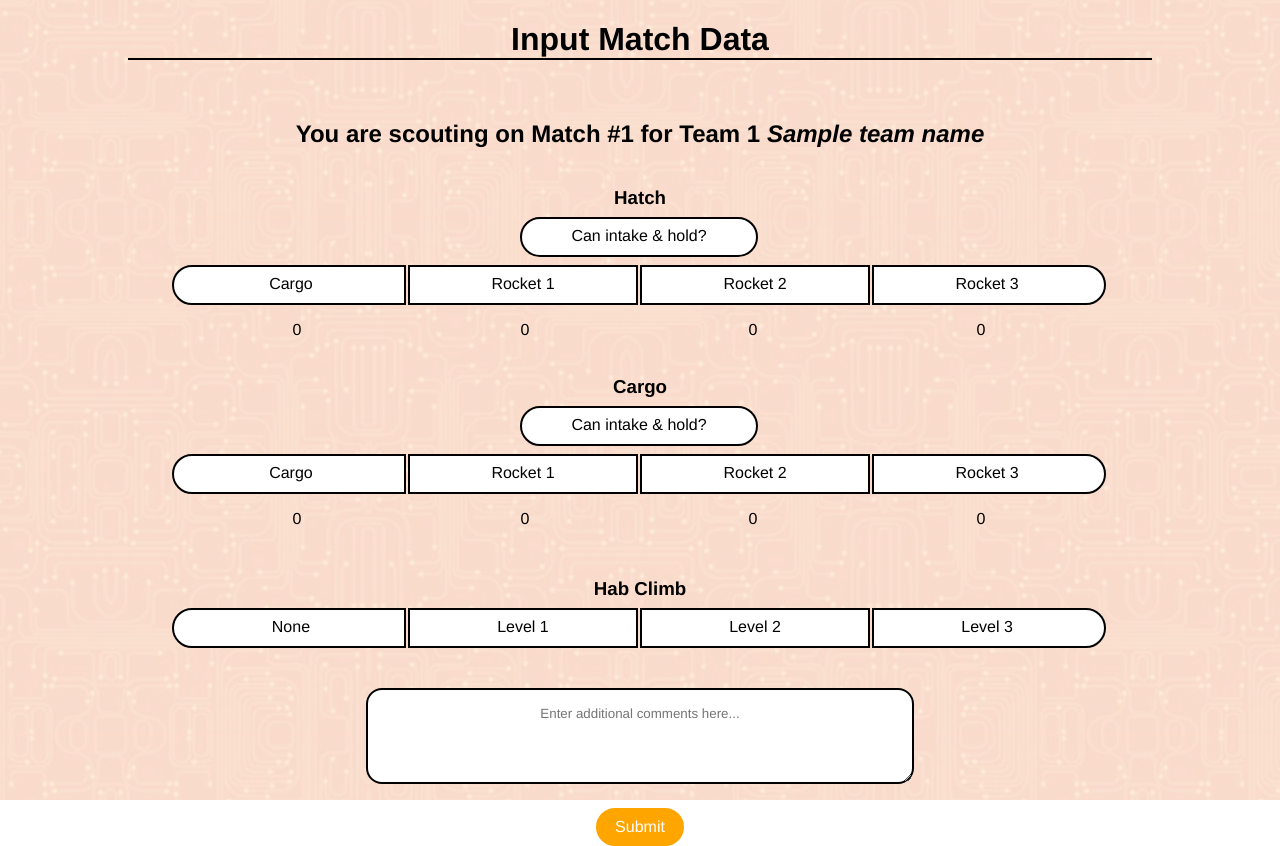
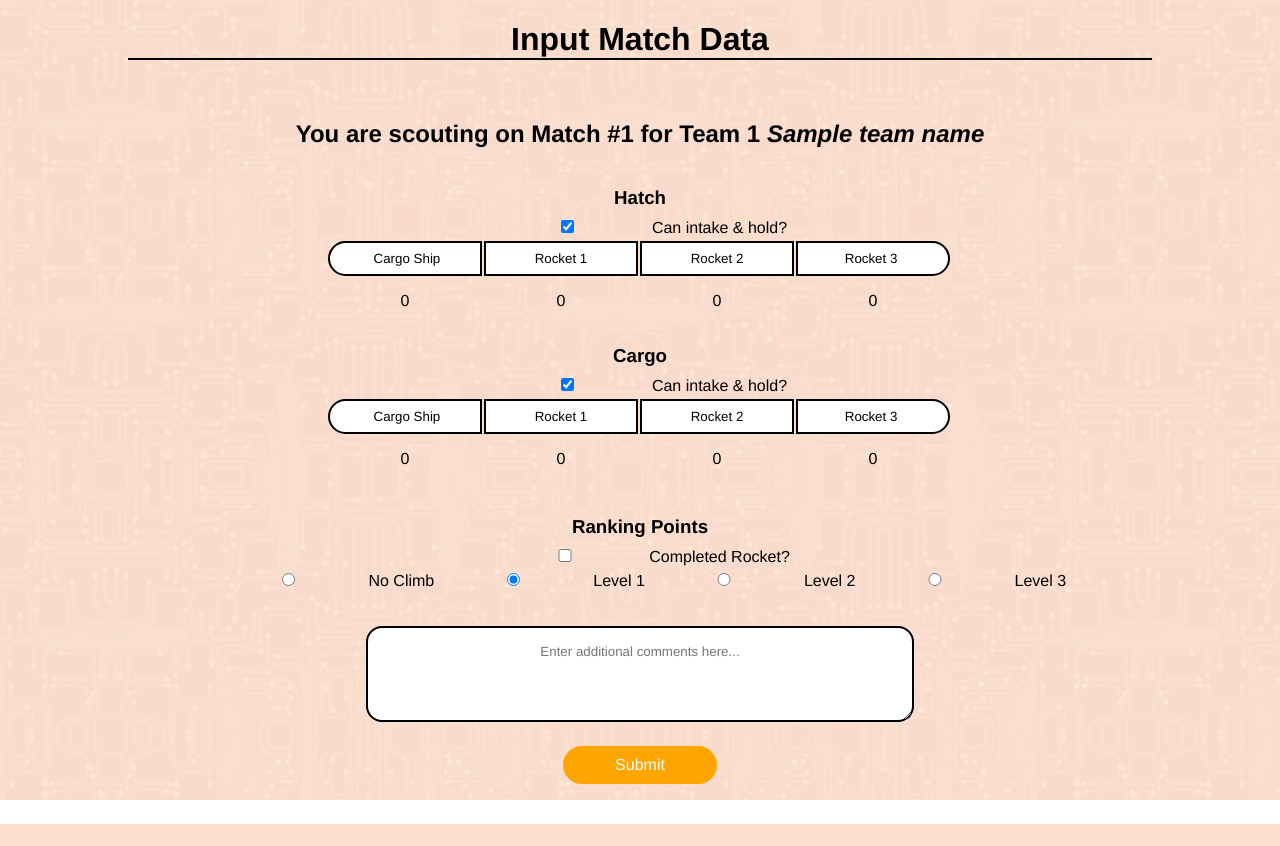
Before and after one commit to iron-claw-972/ScoutingApp2019, a Flask app: template app/templates/matchScouting/matchScouting.html in a window 1280 px wide. After the commit the page ends 824 px from the top, so only its background shows below. Run offline with Flask 2, Linux system fonts and the light colour scheme; the template is opened without the code that fills it: most values are stand-ins (such as "Sample title", 1, 10 or a date in 2020); some web fonts are replaced.

Commit message:
added rocket question

```diff
--- a/app/static/css/matchScouting.css
+++ b/app/static/css/matchScouting.css
@@ -23,6 +23,10 @@ html, body {
     padding: 0;
 }
 
+body {
+    padding-bottom: 5vh;
+}
+
 @keyframes backgroundScroll {
     from{
         background-position: 0% 0%;
@@ -35,7 +39,7 @@ html, body {
 #background {
     z-index:-999;
     content: "";
-    position: absolute;
+    position: fixed;
     top: 0;
     left: 0;
     width: 100%;
@@ -58,7 +62,9 @@ div#hatchInput, div#cargoInput {
 div#climbInput {
     margin: 4vh 0;
 }
-
+div#rocketInput {
+    margin: 4vh 0;
+}
 h1 {
     display: inline-block;
     margin-bottom: 5vh;
@@ -75,13 +81,8 @@ p {
     margin: 0  0 1vh 0;
 }
 
-input[type='radio'], input[type='checkbox'] {
-    display: none;
-}
-
-input + label {
-    width: 200px;
-    height: 20px;
+input {
+    width: 12vw;
     display: inline-block;
     border: 2px solid black;
     color: black;
@@ -93,8 +94,7 @@ input + label {
 }
 
 .labelinputs {
-    width: 200px;
-    height: 20px;
+    width: 10vw;
     display: inline-block;
     color: black;
     margin-left: -2px;
@@ -103,29 +103,23 @@ input + label {
     margin-bottom: 1vh;
 }
 
-input:active + label {
-    border-color: orange;
-    color: orange;
+input:hover {
     background-color: #fff0d6;
     transition: 0.25s;
 }
 
-label:hover {
-    background-color: #fff0d6;
+input:active {
+    background-color: orange;
     transition: 0.25s;
 }
 
-input:active + label + input + label {
-    border-left-color: orange;
-}
-
-label.firstLabel {
+input.firstInput {
     padding-left: calc(1vw + 0.5vh);
     border-top-left-radius: 100px;
     border-bottom-left-radius: 100px;
 }
 
-label.lastLabel {
+input.lastInput {
     padding-right: calc(1vw + 0.5vh);
     border-top-right-radius: 100px;
     border-bottom-right-radius: 100px;
--- a/app/static/js/matchScoutingForm.js
+++ b/app/static/js/matchScoutingForm.js
@@ -4,8 +4,8 @@ var element
 for (var i = 0; i < inputid.length; i++) {
     element = document.getElementById(inputid[i])
     element.idnum = i;
-    element.onclick = function () {
+    element.addEventListener("click", function () {
         var increase = document.getElementById(labelid[this.idnum]);
         increase.textContent = Number(increase.textContent) + 1
-    }
+    });
 }
--- a/app/templates/matchScouting/matchScouting.html
+++ b/app/templates/matchScouting/matchScouting.html
@@ -21,20 +21,16 @@
             <input type="checkbox" name="hatchIntake" id="hatchIntake" checked> <label for="hatchIntake"
                 class="firstLabel lastLabel needswide">Can intake &amp; hold?</label>
             <div class="outtakeLevels">
-                <input type="radio" name="hatchOuttakeLevel" value="0" id="hatch0" checked><label class="firstLabel"
-                    for="hatch0">Cargo</label>
+                <input type="button" value="Cargo Ship" id="hatch0" class="firstInput" checked>
                 <!--
-                --><input type="radio" name="hatchOuttakeLevel" value="1" id="hatch1"><label for="hatch1">Rocket
-                    1</label>
+                --><input type="button" value="Rocket 1" id="hatch1">
                 <!--
-                --><input type="radio" name="hatchOuttakeLevel" value="2" id="hatch2"><label for="hatch2">Rocket
-                    2</label>
+                --><input type="button" value="Rocket 2" id="hatch2">
                 <!--
-                --><input type="radio" name="hatchOuttakeLevel" value="3" id="hatch3"><label class="lastLabel"
-                    for="hatch3">Rocket 3</label>
+                --><input type="button" value="Rocket 3" id="hatch3" class="lastInput">
             </div>
 
-            <div class="">
+            <div>
                 <label class="labelinputs" id="h0">0</label>
                 <label class="labelinputs" id="h1">0</label>
                 <label class="labelinputs" id="h2">0</label>
@@ -47,19 +43,15 @@
             <input type="checkbox" name="cargoIntake" id="cargoIntake" checked> <label for="cargoIntake"
                 class="firstLabel lastLabel needswide">Can intake &amp; hold?</label>
             <div class="outtakeLevels">
-                <input type="radio" name="cargoOuttakeLevel" value="0" id="cargo0" checked><label class="firstLabel"
-                    for="cargo0">Cargo</label>
+                <input type="button" value="Cargo Ship" id="cargo0" class="firstInput" checked>
                 <!--
-                    --><input type="radio" name="cargoOuttakeLevel" value="1" id="cargo1"><label for="cargo1">Rocket
-                    1</label>
+                --><input type="button" value="Rocket 1" id="cargo1">
                 <!--
-                    --><input type="radio" name="cargoOuttakeLevel" value="2" id="cargo2"><label for="cargo2">Rocket
-                    2</label>
+                --><input type="button" value="Rocket 2" id="cargo2">
                 <!--
-                    --><input type="radio" name="cargoOuttakeLevel" value="3" id="cargo3"><label class="lastLabel"
-                    for="cargo3">Rocket 3</label>
+                --><input type="button" value="Rocket 3" id="cargo3" class="lastInput">
             </div>
-            <div class="">
+            <div>
                 <label class="labelinputs" id="c0">0</label>
                 <label class="labelinputs" id="c1">0</label>
                 <label class="labelinputs" id="c2">0</label>
@@ -68,16 +60,25 @@
         </div>
 
         <div id="climbInput">
-            <h3>Hab Climb</h3>
-            <input type="radio" name="climbLevel" value="0" id="climb0"><label class="firstLabel"
-                for="climb0">None</label>
+            <h3>Ranking Points</h3>
+            <input type="checkbox" name="rocket" id="rocket"> <label for="rocket"
+                class="firstLabel lastLabel needswide">
+                Completed Rocket?</label>
+            <br />
+            <input type="radio" name="climbLevel" value="0" id="climb0"><label class="firstLabel" for="climb0">No
+                Climb</label>
+
             <!--
-            --><input type="radio" name="climbLevel" value="1" id="climb1" checked><label for="climb1">Level 1</label>
+                        --><input type="radio" name="climbLevel" value="1" id="climb1" checked><label
+                for="climb1">Level 1</label>
             <!--
-            --><input type="radio" name="climbLevel" value="2" id="climb2"><label for="climb2">Level 2</label>
+                        --><input type="radio" name="climbLevel" value="2" id="climb2"><label for="climb2">Level
+                2</label>
             <!--
-            --><input type="radio" name="climbLevel" value="3" id="climb3"><label class="lastLabel" for="climb3">Level
+                        --><input type="radio" name="climbLevel" value="3" id="climb3"><label class="lastLabel"
+                for="climb3">Level
                 3</label>
+
         </div>
 
         <textarea rows="4" form="inputForm" name="comments" maxlength="255"
@@ -85,6 +86,8 @@
 
         <input type="submit" value="Submit">
     </form>
+
+    <button id="toggle" onclick="toggle()"></button>
 </body>
 <script src="/js/matchScoutingForm.js"></script>
 
```
